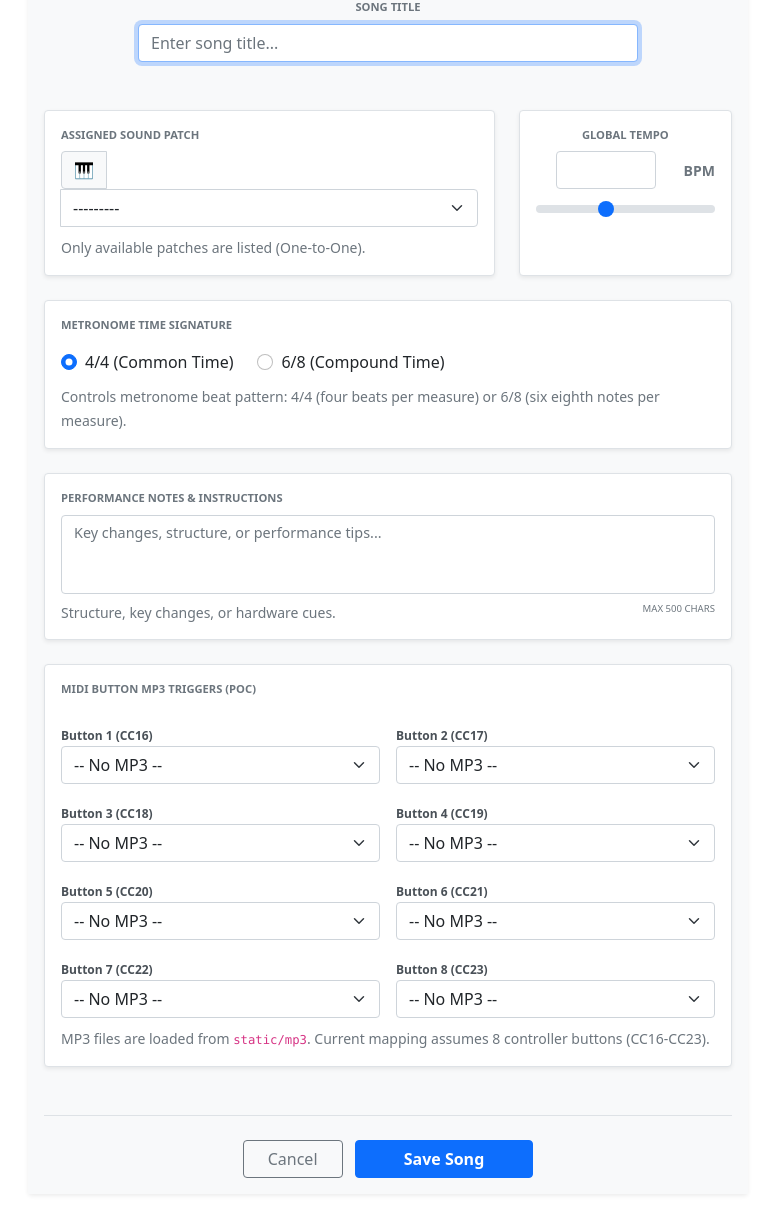
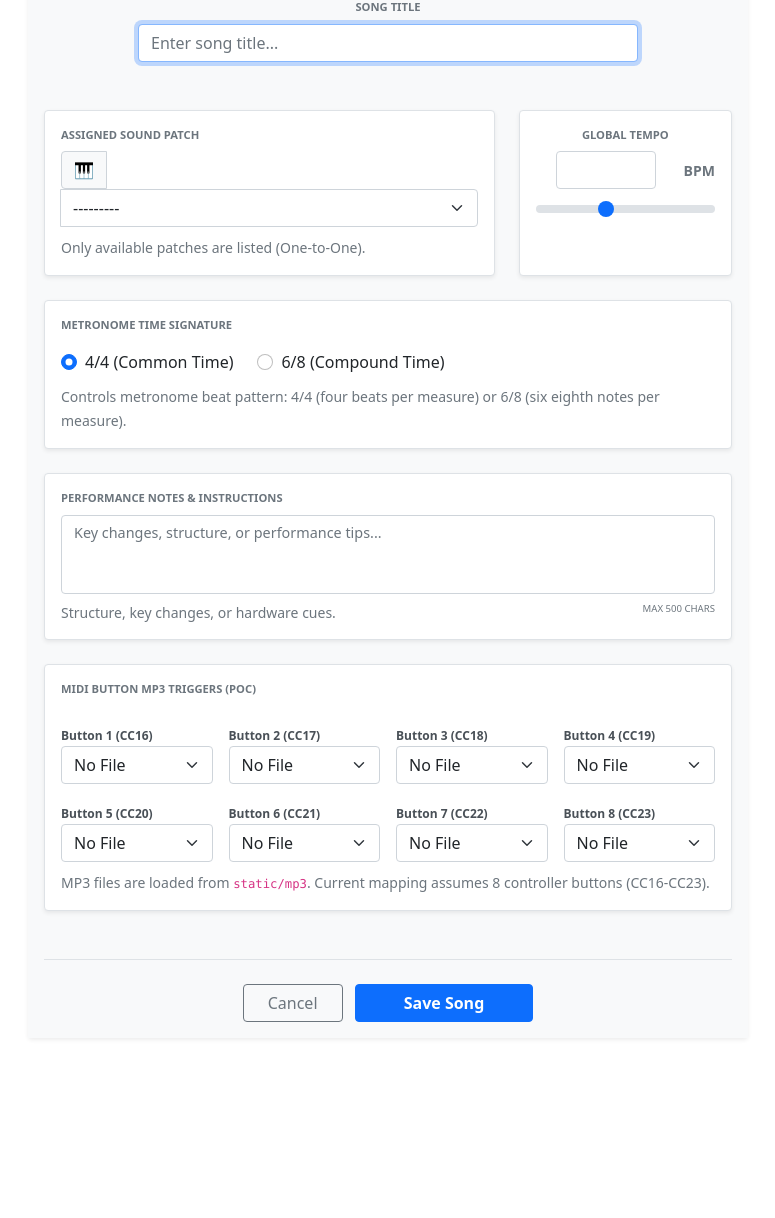
Before and after one commit to cdchasdaniel/fluidsynthui, a Django app: page /songs/add/ in a window 1280 px wide. Shown: the part 183-1401 px from the top of the page, without its empty margins (252-1027 px from the left). After the commit the page ends 1222 px from the top, so only its background shows below. Run offline with Django 5.2, Linux system fonts and the light colour scheme; data that the repository does not hold is empty; parts of the project's set-up code (start-up, migrations or seed data) failed here and were passed over; some libraries are stand-ins or nearby versions.

Commit message:
various changes

```diff
--- a/patches/apps.py
+++ b/patches/apps.py
@@ -1,6 +1,7 @@
 import os
 from django.apps import AppConfig
 from fluidsynthui import settings
+from django.conf import settings as django_settings
 
 
 class PatchesConfig(AppConfig):
@@ -13,4 +14,7 @@ class PatchesConfig(AppConfig):
         # double initialization and audio-device conflicts.
         if os.environ.get('RUN_MAIN') == 'true' or os.environ.get('WERKZEUG_RUN_MAIN') == 'true':
             from patches.synth.synth_manager import FluidMidiManager
-            settings.FLUID_SYNTH = FluidMidiManager()
+            synth = FluidMidiManager()
+            # Keep both settings access patterns in sync.
+            settings.FLUID_SYNTH = synth
+            django_settings.FLUID_SYNTH = synth
--- a/songs/forms.py
+++ b/songs/forms.py
@@ -86,7 +86,7 @@ class SongForm(forms.ModelForm):
         self.fields['tempo'].required = False
 
         mp3_dir = Path(settings.BASE_DIR) / 'static' / 'mp3'
-        choices = [('', '-- No MP3 --')]
+        choices = [('', 'No File')]
         if mp3_dir.exists():
             files = sorted([f.name for f in mp3_dir.iterdir() if f.is_file() and f.suffix.lower() == '.mp3'])
             choices.extend([(name, name) for name in files])
--- a/templates/songs/add_songs.html
+++ b/templates/songs/add_songs.html
@@ -7,6 +7,10 @@
     .patch-select-width { width: 100% !important; }
     .notes-area { min-height: 120px; resize: none; font-size: 0.9rem; }
     .mp3-slot-label { font-size: 0.75rem; font-weight: 700; color: #495057; }
+    .mp3-slot-wrap .form-select {
+        max-width: 190px;
+        margin: 0 auto;
+    }
 
     .song-card {
         transition: all 0.2s ease;
@@ -124,35 +128,35 @@
                             <div class="p-3 rounded shadow-sm song-card">
                                 <label class="label-caps">MIDI Button MP3 Triggers (POC)</label>
                                 <div class="row g-3 mt-1">
-                                    <div class="col-md-6">
+                                    <div class="col-6 col-md-3 mp3-slot-wrap">
                                         <label class="mp3-slot-label" for="{{ form.mp3_slot_1.id_for_label }}">{{ form.mp3_slot_1.label }}</label>
                                         {{ form.mp3_slot_1 }}
                                     </div>
-                                    <div class="col-md-6">
+                                    <div class="col-6 col-md-3 mp3-slot-wrap">
                                         <label class="mp3-slot-label" for="{{ form.mp3_slot_2.id_for_label }}">{{ form.mp3_slot_2.label }}</label>
                                         {{ form.mp3_slot_2 }}
                                     </div>
-                                    <div class="col-md-6">
+                                    <div class="col-6 col-md-3 mp3-slot-wrap">
                                         <label class="mp3-slot-label" for="{{ form.mp3_slot_3.id_for_label }}">{{ form.mp3_slot_3.label }}</label>
                                         {{ form.mp3_slot_3 }}
                                     </div>
-                                    <div class="col-md-6">
+                                    <div class="col-6 col-md-3 mp3-slot-wrap">
                                         <label class="mp3-slot-label" for="{{ form.mp3_slot_4.id_for_label }}">{{ form.mp3_slot_4.label }}</label>
                                         {{ form.mp3_slot_4 }}
                                     </div>
-                                    <div class="col-md-6">
+                                    <div class="col-6 col-md-3 mp3-slot-wrap">
                                         <label class="mp3-slot-label" for="{{ form.mp3_slot_5.id_for_label }}">{{ form.mp3_slot_5.label }}</label>
                                         {{ form.mp3_slot_5 }}
                                     </div>
-                                    <div class="col-md-6">
+                                    <div class="col-6 col-md-3 mp3-slot-wrap">
                                         <label class="mp3-slot-label" for="{{ form.mp3_slot_6.id_for_label }}">{{ form.mp3_slot_6.label }}</label>
                                         {{ form.mp3_slot_6 }}
                                     </div>
-                                    <div class="col-md-6">
+                                    <div class="col-6 col-md-3 mp3-slot-wrap">
                                         <label class="mp3-slot-label" for="{{ form.mp3_slot_7.id_for_label }}">{{ form.mp3_slot_7.label }}</label>
                                         {{ form.mp3_slot_7 }}
                                     </div>
-                                    <div class="col-md-6">
+                                    <div class="col-6 col-md-3 mp3-slot-wrap">
                                         <label class="mp3-slot-label" for="{{ form.mp3_slot_8.id_for_label }}">{{ form.mp3_slot_8.label }}</label>
                                         {{ form.mp3_slot_8 }}
                                     </div>
```
Also changed, not shown: SETUP.md (+4 -2 lines), patches/synth/__init__.py (+16 -8 lines), set/views.py (+8 -8 lines), README.md, 5 other files.
